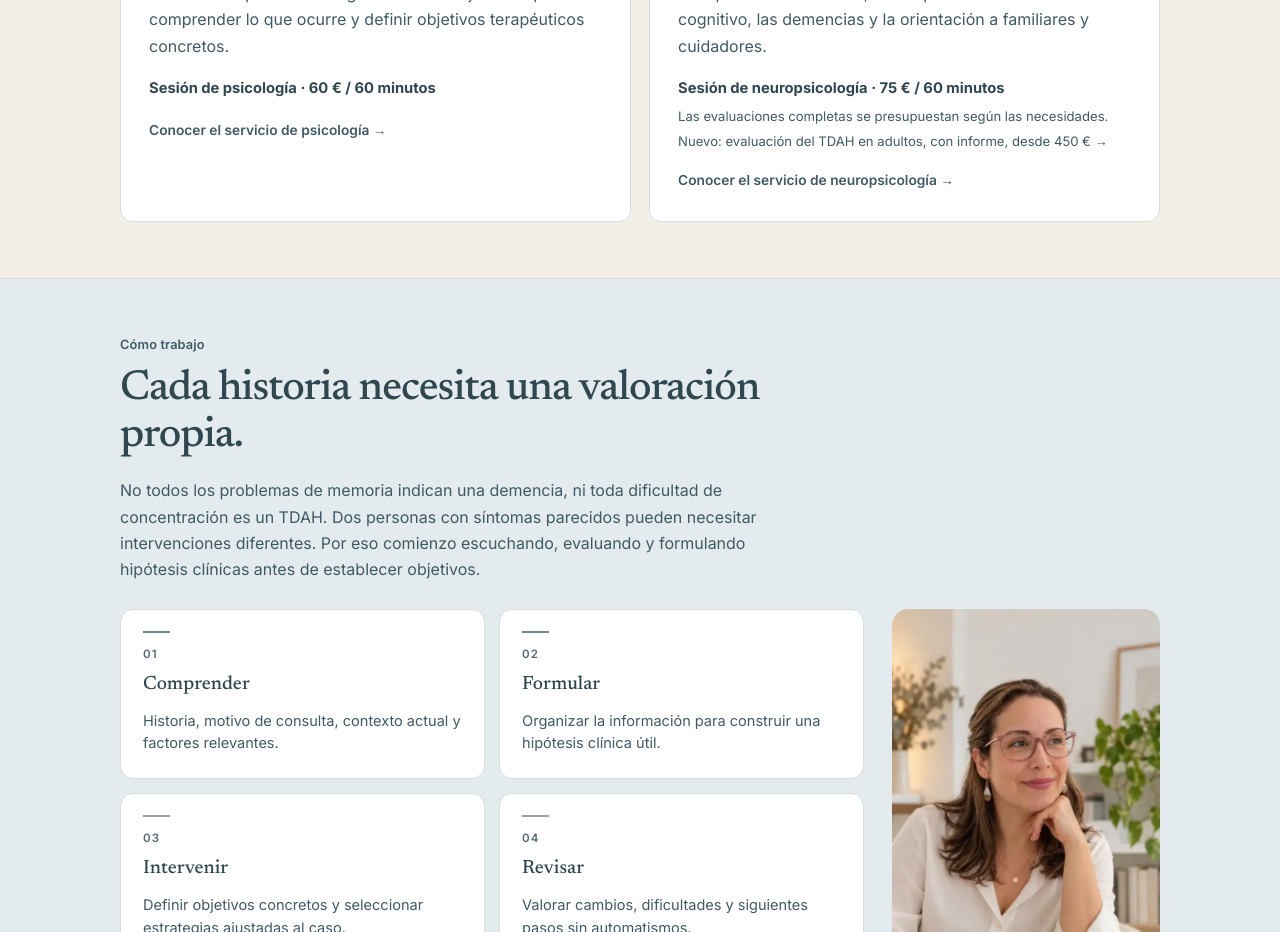
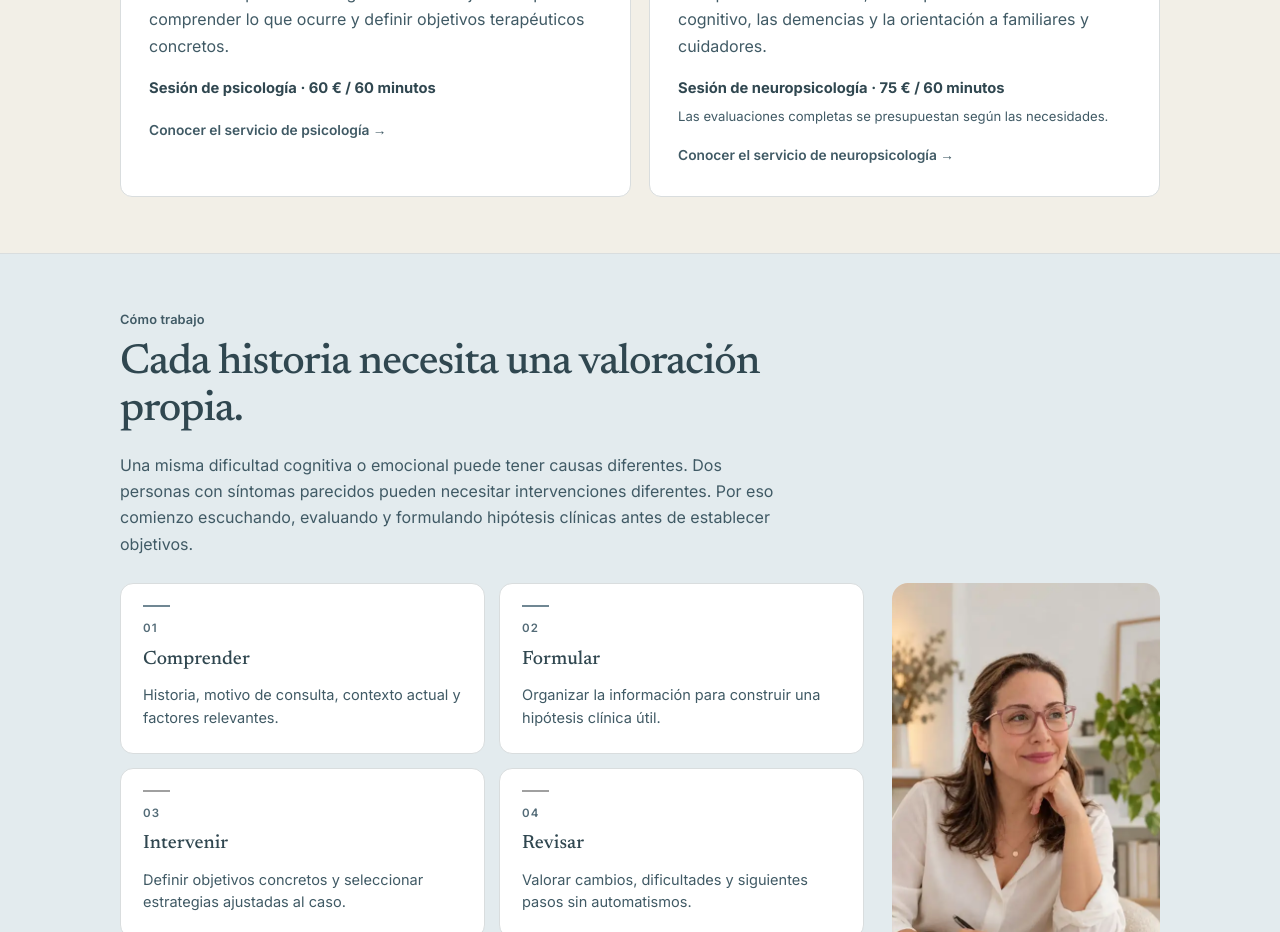
Before and after one commit to carolinasanchezgirona/Portfolio-Carolina, a Next.js app: page / in a window 1280 px wide. Shown: the part 1360-2292 px from the top of the page. Built offline with nearby package versions, Linux system fonts and the light colour scheme.

Commit message:
Restore broad clinical focus on homepage; remove ADHD promotional spotlight

```diff
--- a/app/page.tsx
+++ b/app/page.tsx
@@ -110,7 +110,6 @@ export default function HomePage() {
               </p>
               <p className="editorial-card-price">Sesión de neuropsicología · 75 € / 60 minutos</p>
               <p className="editorial-card-note">Las evaluaciones completas se presupuestan según las necesidades.</p>
-              <p className="editorial-card-note"><a href="/evaluacion-tdah-adultos/">Nuevo: evaluación del TDAH en adultos, con informe, desde 450 € →</a></p>
               <a className="editorial-card-link" href="/neuropsicologia/">Conocer el servicio de neuropsicología →</a>
             </article>
           </div>
@@ -123,7 +122,7 @@ export default function HomePage() {
             <p className="editorial-section-eyebrow">Cómo trabajo</p>
             <h2 id="metodo-title">Cada historia necesita una valoración propia.</h2>
             <p className="editorial-method-intro">
-              No todos los problemas de memoria indican una demencia, ni toda dificultad de concentración es un TDAH.
+              Una misma dificultad cognitiva o emocional puede tener causas diferentes.
               Dos personas con síntomas parecidos pueden necesitar intervenciones diferentes. Por eso comienzo
               escuchando, evaluando y formulando hipótesis clínicas antes de establecer objetivos.
             </p>
```
